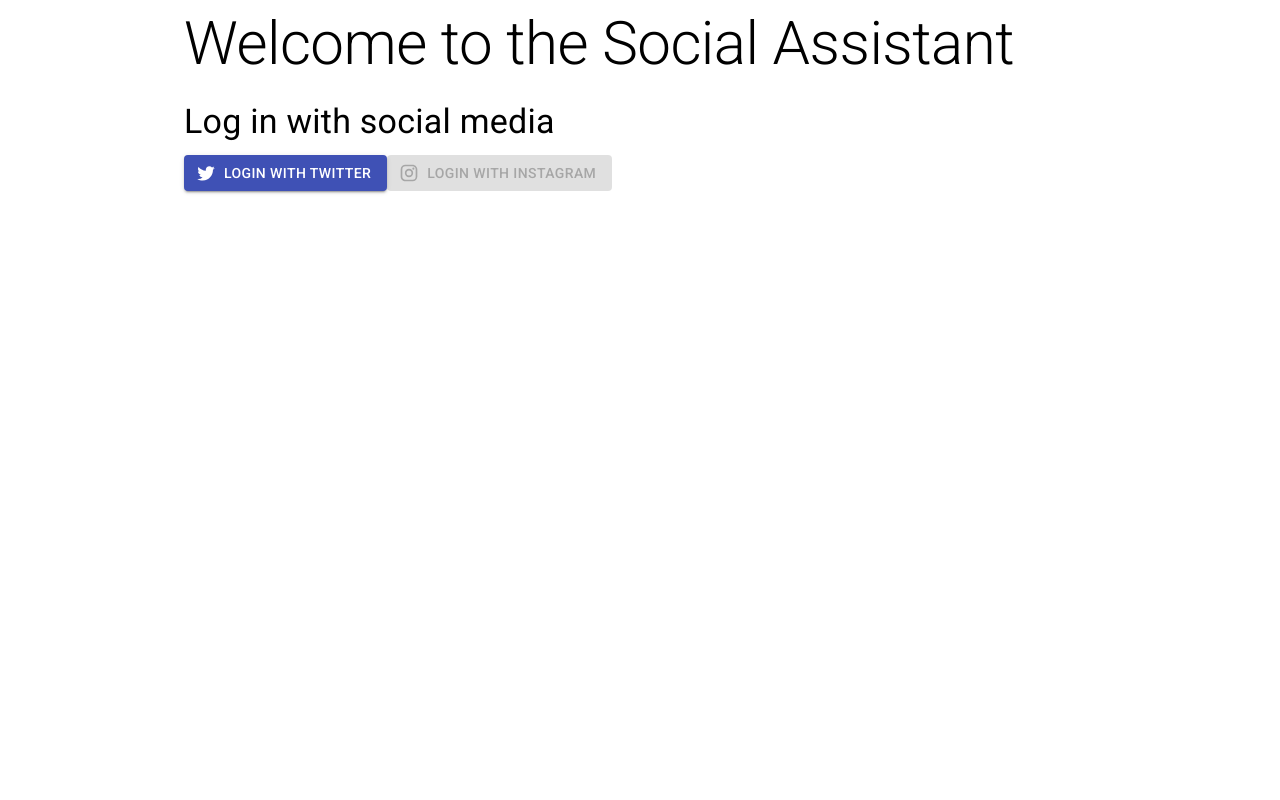
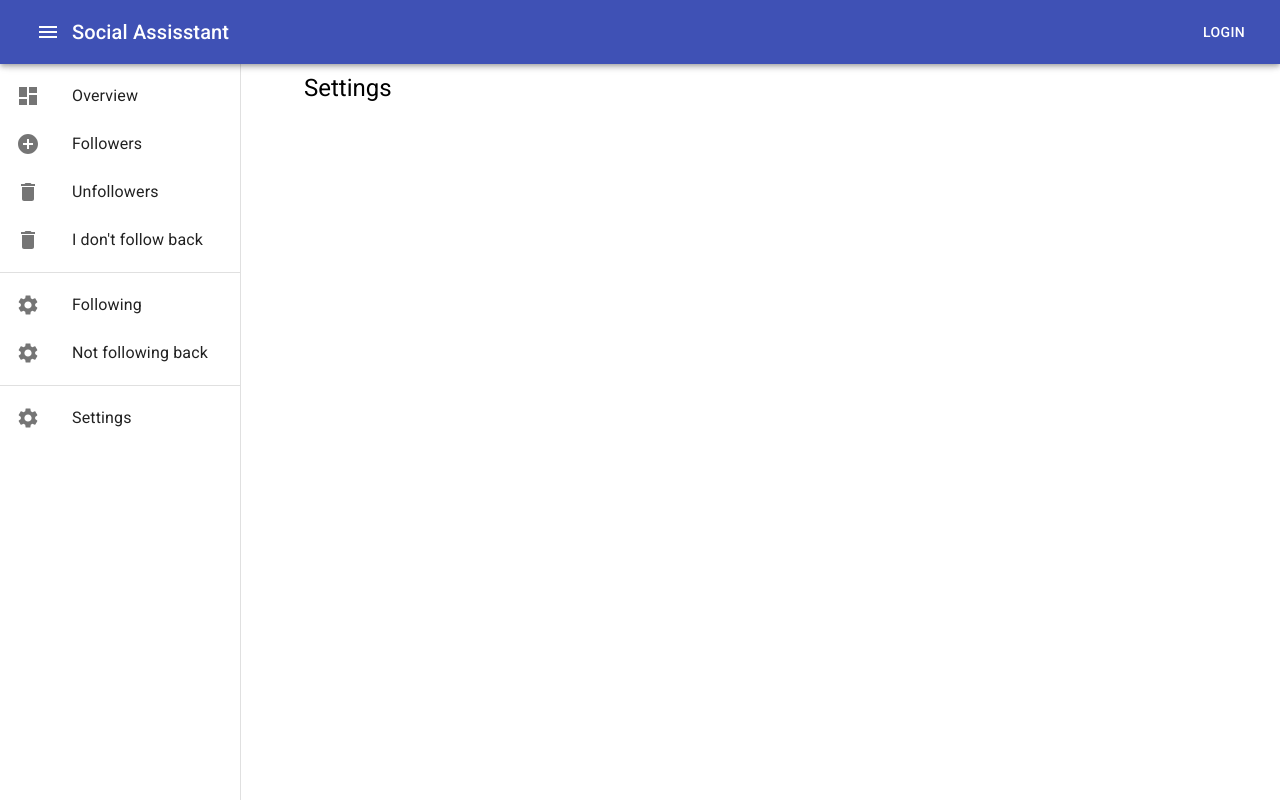
Before and after one commit to ekrzeptowski/social-assist-ui, a React (Create React App) app: page /settings in a window 1280 px wide. Before the commit this address led to /login. Built offline with nearby package versions, Linux system fonts and the light colour scheme; no server answers.

Commit message:
Add settings

```diff
--- a/src/App.js
+++ b/src/App.js
@@ -16,6 +16,7 @@ import Followers from "./pages/Followers/Followers";
 import Unfollowers from "./pages/Unfollowers/Unfollowers";
 
 import { websocketConnect } from "./store/actions/websocketActions";
+import Settings from "./pages/Settings/Settings";
 
 const App = ({ logInUserWithOauth, auth, loadMe }) => {
   // useEffect(() => {
@@ -35,11 +36,7 @@ const App = ({ logInUserWithOauth, auth, loadMe }) => {
   }, []);
 
   useEffect(() => {
-    if (
-      !auth.isLoading &&
-      auth.token &&
-      !auth.isAuthenticated
-    ) {
+    if (!auth.isLoading && auth.token && !auth.isAuthenticated) {
       loadMe();
     }
   }, [
@@ -47,7 +44,7 @@ const App = ({ logInUserWithOauth, auth, loadMe }) => {
     auth.token,
     loadMe,
     auth.isLoading,
-    auth.appLoaded
+    auth.appLoaded,
   ]);
 
   useEffect(() => {
@@ -62,6 +59,7 @@ const App = ({ logInUserWithOauth, auth, loadMe }) => {
           <Route path="/login" component={Login} />
           <Route path="/followers" component={Followers} />
           <Route path="/unfollowers" component={Unfollowers} />
+          <Route path="/settings" component={Settings} />
           <Route path="/notfound" component={NotFound} />
           <Route exact path="/:username" component={Profile} />
           <Route exact path="/" component={Home} />
@@ -74,8 +72,8 @@ const App = ({ logInUserWithOauth, auth, loadMe }) => {
   );
 };
 
-const mapStateToProps = state => ({
-  auth: state.auth
+const mapStateToProps = (state) => ({
+  auth: state.auth,
 });
 
 export default compose(
--- a/src/components/Navbar/ProfileMenu.js
+++ b/src/components/Navbar/ProfileMenu.js
@@ -2,24 +2,25 @@ import React from "react";
 import { makeStyles, useTheme } from "@material-ui/core/styles";
 import { Avatar, Typography, Button } from "@material-ui/core";
 import { Popover } from "@material-ui/core";
+import { Link } from "react-router-dom";
 
-const useStyles = makeStyles(theme => ({
+const useStyles = makeStyles((theme) => ({
   popover: {
     // background: theme.custom.palette.profilePopColor,
     width: theme.spacing(40),
-    borderRadius: theme.shape.borderRadius
+    borderRadius: theme.shape.borderRadius,
   },
   container: {
     display: "flex",
     padding: theme.spacing(2),
     flexDirection: "column",
-    alignItems: "center"
+    alignItems: "center",
   },
   actions: {
-      '& > *': {
-          margin: theme.spacing(1)
-      }
-  }
+    "& > *": {
+      margin: theme.spacing(1),
+    },
+  },
 }));
 
 export const ProfileMenu = ({ anchorEl, onClose, user, onLogOut }) => {
@@ -34,14 +35,14 @@ export const ProfileMenu = ({ anchorEl, onClose, user, onLogOut }) => {
         onClose={onClose}
         anchorOrigin={{
           vertical: "bottom",
-          horizontal: "center"
+          horizontal: "center",
         }}
         transformOrigin={{
           vertical: "top",
-          horizontal: "center"
+          horizontal: "center",
         }}
         classes={{
-          paper: classes.popover
+          paper: classes.popover,
         }}
       >
         <div className={classes.container}>
@@ -52,8 +53,17 @@ export const ProfileMenu = ({ anchorEl, onClose, user, onLogOut }) => {
           />
           <Typography variant="h5">{user.name}</Typography>
           <div className={classes.actions}>
-              <Button variant="contained" color="primary">Settings</Button>
-              <Button variant="contained" onClick={onLogOut}>Sign-out</Button>
+            <Button
+              variant="contained"
+              component={Link}
+              to="/settings"
+              color="primary"
+            >
+              Settings
+            </Button>
+            <Button variant="contained" onClick={onLogOut}>
+              Sign-out
+            </Button>
           </div>
         </div>
       </Popover>
--- a/src/components/Sidebar/Sidebar.js
+++ b/src/components/Sidebar/Sidebar.js
@@ -140,7 +140,11 @@ const Sidebar = ({ nav }) => {
           icon={<AddCircleIcon />}
         />
 
-        <ListItemLink to="/unfollowers" primary="Unfollowers" icon={<DeleteIcon />} />
+        <ListItemLink
+          to="/unfollowers"
+          primary="Unfollowers"
+          icon={<DeleteIcon />}
+        />
 
         <ListItem button>
           <ListItemIcon>
@@ -166,12 +170,11 @@ const Sidebar = ({ nav }) => {
       </List>
       <Divider />
       <List>
-        <ListItem button>
-          <ListItemIcon>
-            <SettingsIcon />
-          </ListItemIcon>
-          <ListItemText>Settings</ListItemText>
-        </ListItem>
+        <ListItemLink
+          to="/settings"
+          primary="Settings"
+          icon={<SettingsIcon />}
+        />
       </List>
     </Drawer>
   );
--- /dev/null
+++ b/src/pages/Settings/Settings.js
@@ -0,0 +1,69 @@
+import {
+  Typography,
+  Input,
+  Switch,
+  FormControlLabel,
+  TextField,
+  Button,
+} from "@material-ui/core";
+import { makeStyles } from "@material-ui/core/styles";
+import React from "react";
+import { useForm, Controller } from "react-hook-form";
+import { connect } from "react-redux";
+import { compose } from "redux";
+import Layout from "../../layout/Layout";
+import { editUser } from "../../store/actions/userActions";
+
+const useStyles = makeStyles({
+  card: {
+    minWidth: 275,
+  },
+  title: {
+    fontSize: 14,
+  },
+});
+
+const Settings = ({ auth, editUser }) => {
+  const classes = useStyles();
+  const { register, handleSubmit, setValue } = useForm();
+
+  // const onSubmit = (data) => console.log(data);
+  const onSubmit = (data) => editUser(auth.me.id, { settings: data });
+
+  return (
+    <Layout>
+      {/* <h1>Home page</h1> */}
+      {/* <> */}
+      <Typography variant="h5">Settings</Typography>
+      {auth.me && (
+        <form onSubmit={handleSubmit(onSubmit)}>
+          <FormControlLabel
+            control={
+              <Switch
+                inputRef={register}
+                // checked={auth.me.settings?.debug}
+                name="debug"
+              />
+            }
+            label="Debug"
+          />
+          <TextField
+            inputRef={register}
+            defaultValue={auth.me.settings?.debugId}
+            name="debugId"
+          />
+          <Button type="submit" variant="contained">
+            Save
+          </Button>
+        </form>
+      )}
+      {/* </> */}
+    </Layout>
+  );
+};
+
+const mapStateToProps = (state) => ({
+  auth: state.auth,
+});
+
+export default compose(connect(mapStateToProps, { editUser }))(Settings);
```
